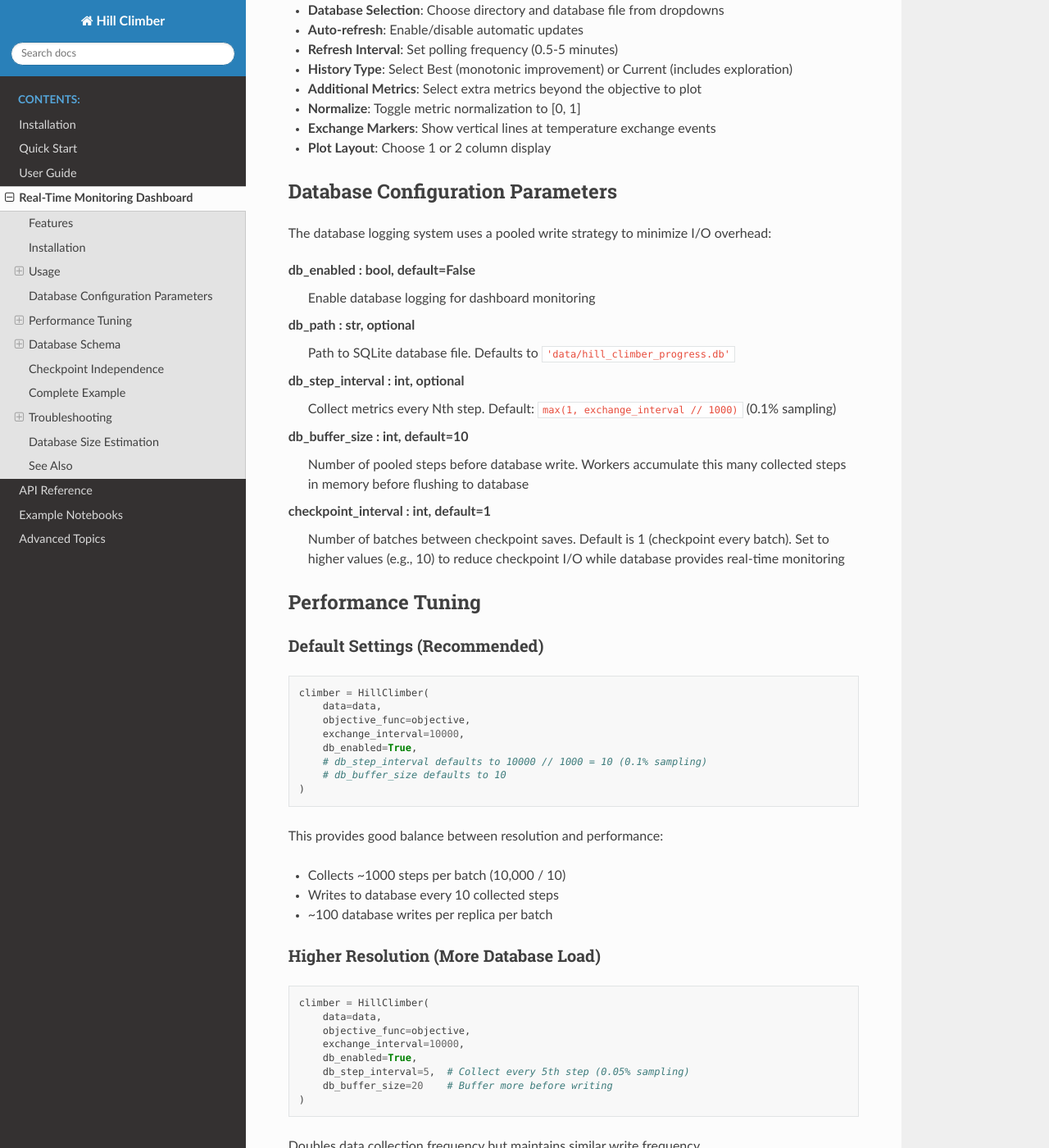
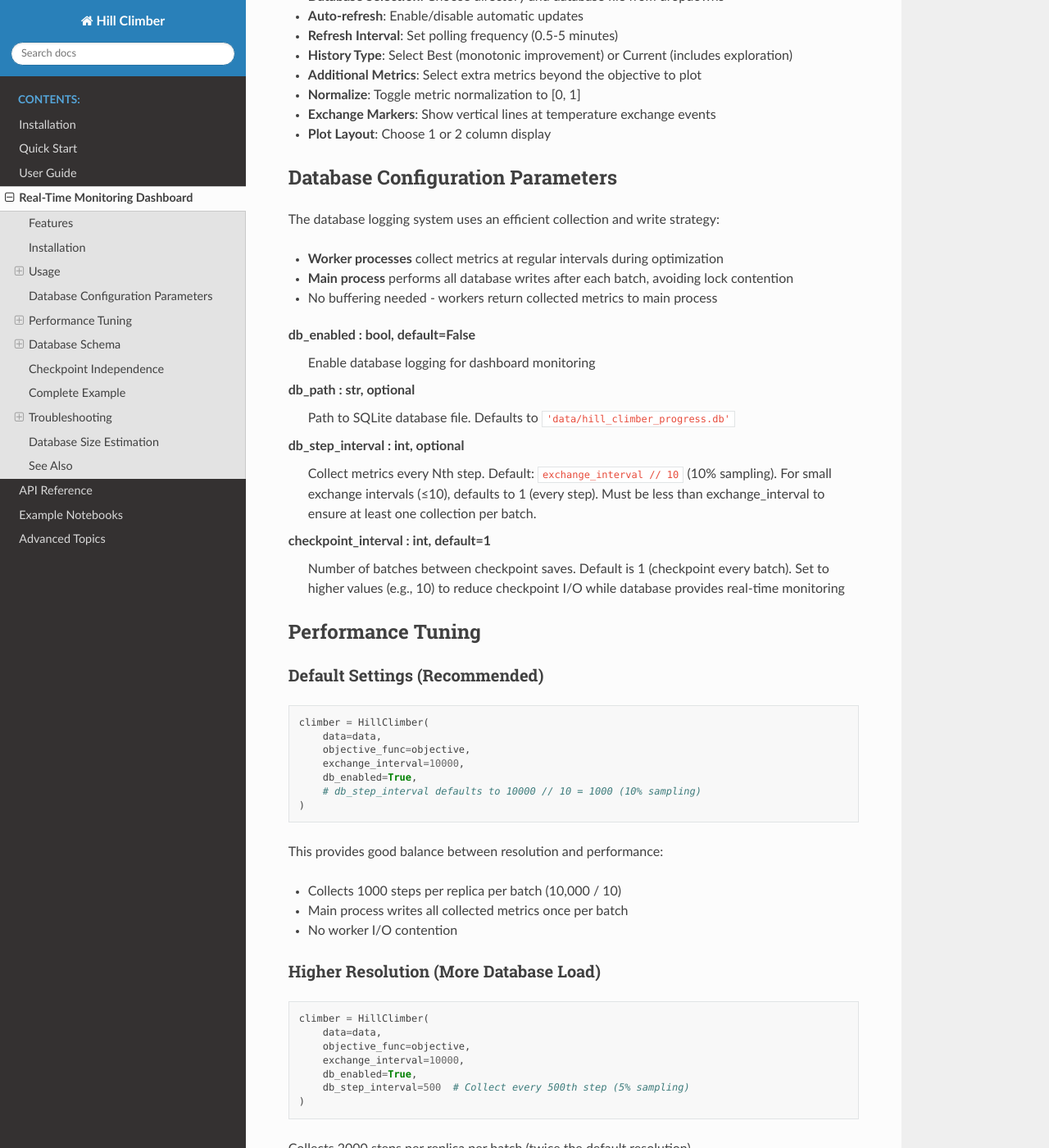
Before and after one commit to gperdrizet/hill_climber, a Sphinx documentation site: the page built from docs/source/dashboard.rst, in a window 1280 px wide and 1400 px high, scrolled down 1690 px. Shown: the whole window at 82% size. Built offline with Sphinx 7.4.7 and the Read the Docs theme 3.1.0, drawn with Linux system fonts in a browser that asks for light colours; some of the changed text lies outside the part shown.

Commit message:
Completed performance optimization of worker hot loop, moved collection of worker history for progress dashboard database to main process

```diff
--- a/docs/source/dashboard.rst
+++ b/docs/source/dashboard.rst
@@ -55,7 +55,6 @@
        db_enabled=True,  # Enable database logging
        db_path='my_optimization.db',  # Optional: custom path
        db_step_interval=100,  # Optional: collect every 100th step
-       db_buffer_size=10,  # Optional: buffer size before write
        checkpoint_interval=10,  # Optional: checkpoint every 10 batches
        # ... other parameters
    )
@@ -90,7 +89,11 @@
 Database Configuration Parameters
 ----------------------------------
 
-The database logging system uses a pooled write strategy to minimize I/O overhead:
+The database logging system uses an efficient collection and write strategy:
+
+- **Worker processes** collect metrics at regular intervals during optimization
+- **Main process** performs all database writes after each batch, avoiding lock contention
+- No buffering needed - workers return collected metrics to main process
 
 db_enabled : bool, default=False
     Enable database logging for dashboard monitoring
@@ -99,11 +102,9 @@
     Path to SQLite database file. Defaults to ``'data/hill_climber_progress.db'``
 
 db_step_interval : int, optional
-    Collect metrics every Nth step. Default: ``max(1, exchange_interval // 1000)`` (0.1% sampling)
-
-db_buffer_size : int, default=10
-    Number of pooled steps before database write. Workers accumulate this many
-    collected steps in memory before flushing to database
+    Collect metrics every Nth step. Default: ``exchange_interval // 10`` (10% sampling).
+    For small exchange intervals (≤10), defaults to 1 (every step). Must be less than
+    exchange_interval to ensure at least one collection per batch.
 
 checkpoint_interval : int, default=1
     Number of batches between checkpoint saves. Default is 1 (checkpoint every batch).
@@ -123,15 +124,14 @@
        objective_func=objective,
        exchange_interval=10000,
        db_enabled=True,
-       # db_step_interval defaults to 10000 // 1000 = 10 (0.1% sampling)
-       # db_buffer_size defaults to 10
+       # db_step_interval defaults to 10000 // 10 = 1000 (10% sampling)
    )
 
 This provides good balance between resolution and performance:
 
-- Collects ~1000 steps per batch (10,000 / 10)
-- Writes to database every 10 collected steps
-- ~100 database writes per replica per batch
+- Collects 1000 steps per replica per batch (10,000 / 10)
+- Main process writes all collected metrics once per batch
+- No worker I/O contention
 
 Higher Resolution (More Database Load)
 ^^^^^^^^^^^^^^^^^^^^^^^^^^^^^^^^^^^^^^^
@@ -143,11 +143,10 @@
        objective_func=objective,
        exchange_interval=10000,
        db_enabled=True,
-       db_step_interval=5,  # Collect every 5th step (0.05% sampling)
-       db_buffer_size=20    # Buffer more before writing
+       db_step_interval=500  # Collect every 500th step (5% sampling)
    )
 
-Doubles data collection frequency but maintains similar write frequency.
+Collects 2000 steps per replica per batch (twice the default resolution).
 
 Lower Resolution (Faster, Smaller Database)
 ^^^^^^^^^^^^^^^^^^^^^^^^^^^^^^^^^^^^^^^^^^^^
@@ -159,11 +158,10 @@
        objective_func=objective,
        exchange_interval=10000,
        db_enabled=True,
-       db_step_interval=20,  # Collect every 20th step (0.2% sampling)
-       db_buffer_size=5      # Write more frequently
+       db_step_interval=2000  # Collect every 2000th step (20% sampling)
    )
 
-Halves data collection and database size while still providing smooth progress curves.
+Collects 500 steps per replica per batch (half the default, smaller database).
 
 Database Schema
 ---------------
@@ -180,7 +178,6 @@
 - ``n_replicas``: Number of replicas
 - ``exchange_interval``: Steps between exchange attempts
 - ``db_step_interval``: Step collection frequency
-- ``db_buffer_size``: Buffer size configuration
 - ``hyperparameters``: JSON-encoded hyperparameters
 
 replica_status
@@ -313,12 +310,12 @@
 - Increase the refresh interval
 - Increase ``db_step_interval`` to reduce database size
 
-Worker contention warnings
-^^^^^^^^^^^^^^^^^^^^^^^^^^
+Slow optimization performance
+^^^^^^^^^^^^^^^^^^^^^^^^^^^^^
 
-- Increase ``db_buffer_size`` to reduce write frequency
-- Reduce ``db_connection_pool_size`` if you have many replicas
-- Consider increasing ``db_step_interval``
+- Increase ``db_step_interval`` to reduce collection overhead
+- Consider disabling database logging (``db_enabled=False``) for production runs
+- Use checkpoints for state recovery instead of database monitoring
 
 Database Size Estimation
 ------------------------
@@ -328,12 +325,11 @@
 - ``exchange_interval=10000``
 - ``n_replicas=8``
 - 20 metrics
-- ``db_step_interval=10``
-- ``db_buffer_size=10``
+- ``db_step_interval=1000`` (default: exchange_interval // 10)
 
 Results in:
 
-- ~1000 steps collected per replica per batch
+- 1000 steps collected per replica per batch
 - 160,000 metric rows per batch
 - For 30-minute run (~100 batches): ~16M rows → 1-2GB database
 
@@ -342,7 +338,7 @@
 .. code-block:: python
 
    # Half the database size
-   db_step_interval = exchange_interval // 500  # 0.2% sampling
+   db_step_interval = 2000  # 20% sampling instead of 10%
 
 See Also
 --------
```
Also changed, not shown: docs/source/user_guide.rst (+4 -5 lines), 4 other files.
